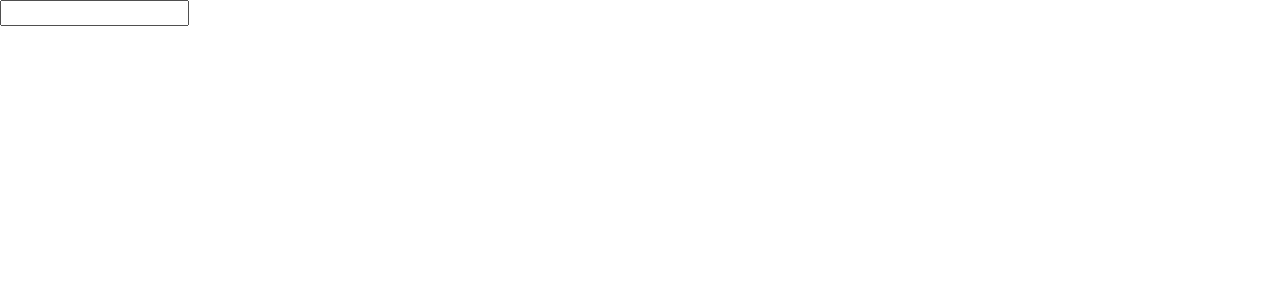
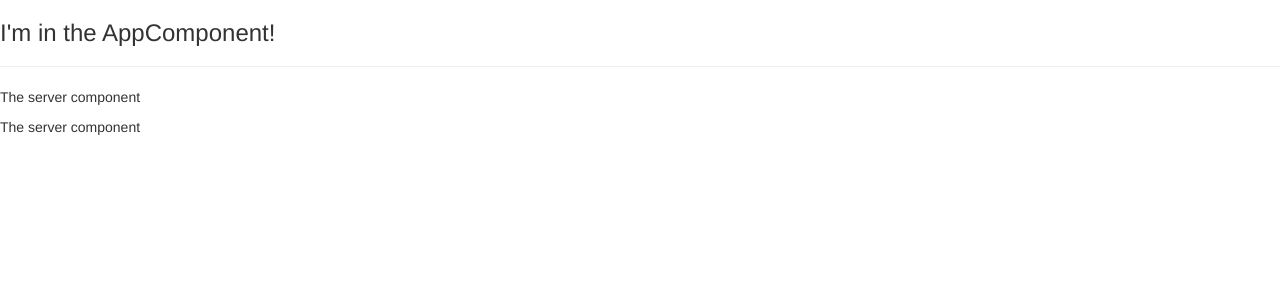
Before and after one commit to robyy/recipes-app, an Angular app: page / in a window 1280 px wide. Shown: the top 300 px of the page. Built offline with nearby package versions, Linux system fonts and the light colour scheme.

Commit message:
add components

```diff
--- a/src/app/app.component.html
+++ b/src/app/app.component.html
@@ -1,2 +1,3 @@
-<input type="text" [(ngModel)]="name" />
-<p>{{ name }}</p>
+<h3>I'm in the AppComponent!</h3>
+<hr>
+<app-servers></app-servers>
--- a/src/app/app.module.ts
+++ b/src/app/app.module.ts
@@ -4,10 +4,14 @@
 import { HttpModule } from '@angular/http';
 
 import { AppComponent } from './app.component';
+import {ServerComponent} from "./server/server.component";
+import { ServersComponent } from './servers/servers.component';
 
 @NgModule({
   declarations: [
-    AppComponent
+    AppComponent,
+    ServerComponent,
+    ServersComponent
   ],
   imports: [
     BrowserModule,
--- /dev/null
+++ b/src/app/server/server.component.html
@@ -0,0 +1 @@
+<p>The server component</p>
--- /dev/null
+++ b/src/app/servers/servers.component.html
@@ -0,0 +1,2 @@
+<app-server></app-server>
+<app-server></app-server>
--- /dev/null
+++ b/src/app/servers/servers.component.ts
@@ -0,0 +1,15 @@
+import { Component, OnInit } from '@angular/core';
+
+@Component({
+  selector: 'app-servers',
+  templateUrl: './servers.component.html',
+  styleUrls: ['./servers.component.css']
+})
+export class ServersComponent implements OnInit {
+
+  constructor() { }
+
+  ngOnInit() {
+  }
+
+}
```
Also changed, not shown: src/app/server/server.component.ts (added, +10 -0 lines), src/app/servers/servers.component.css (added).
